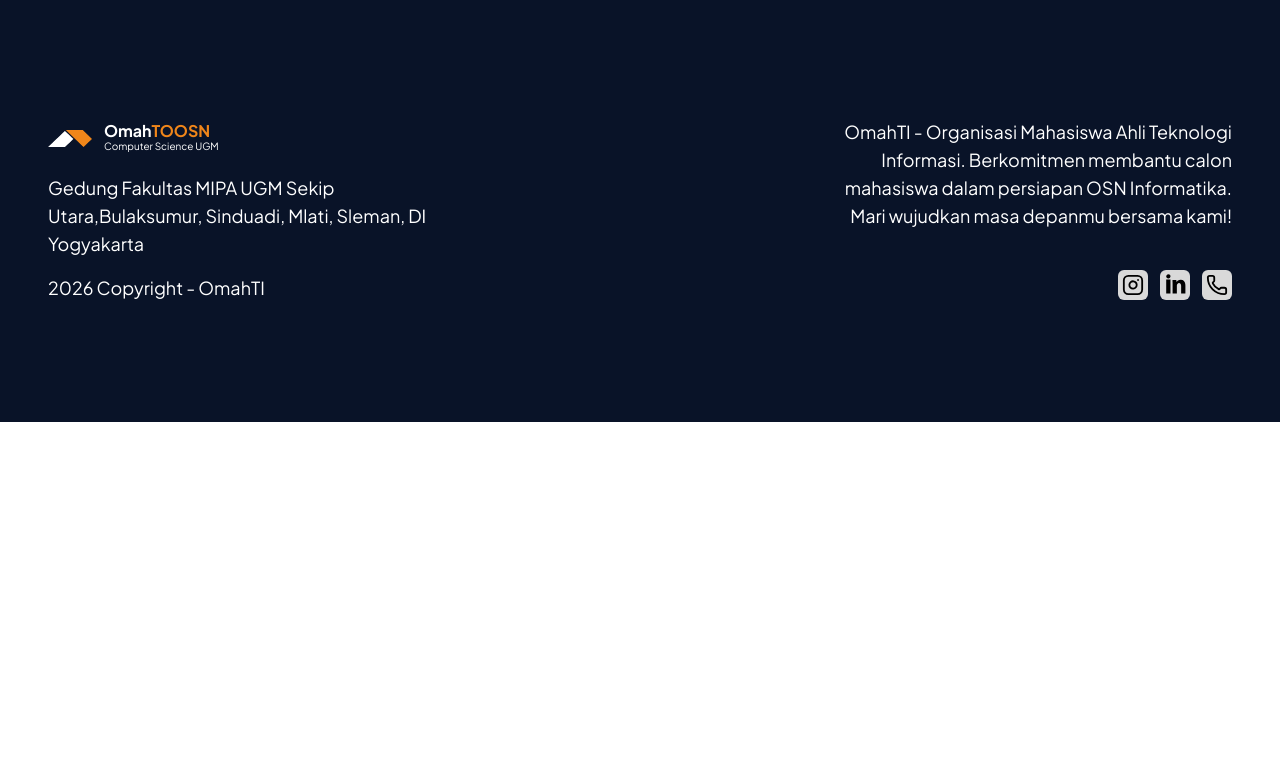
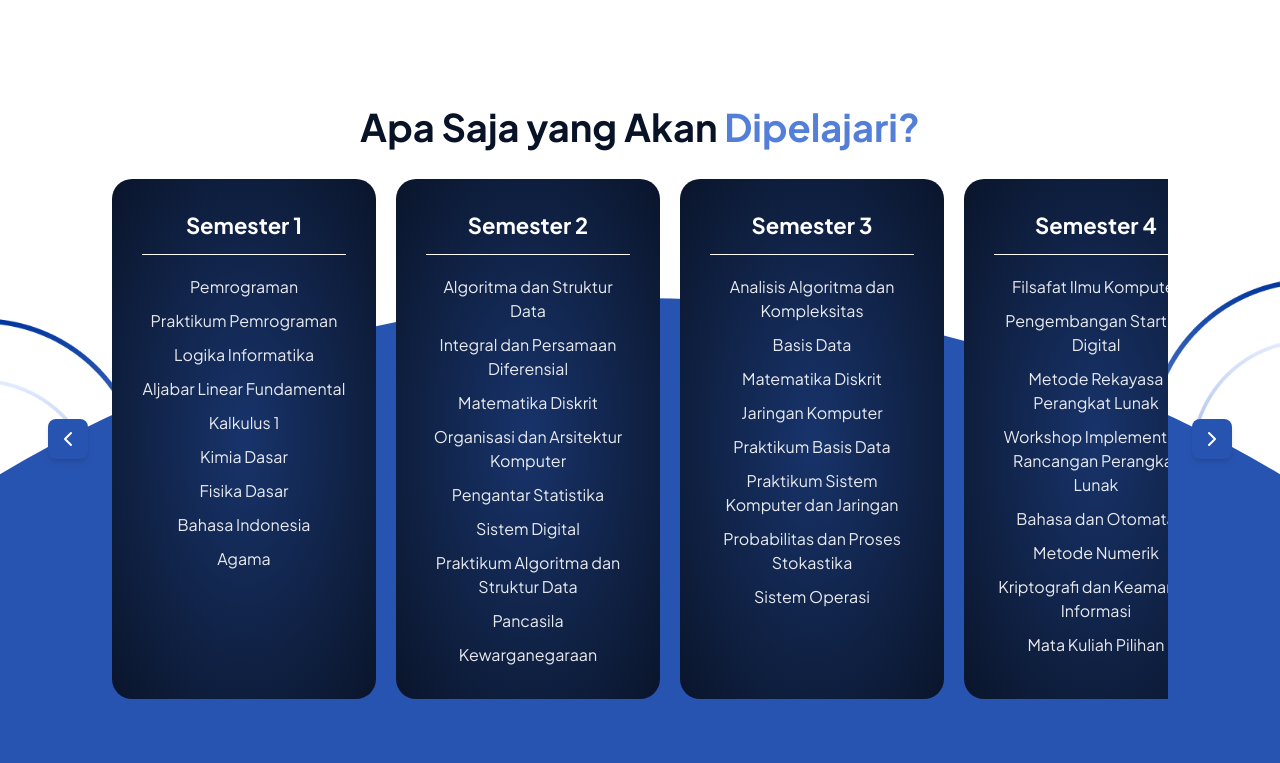
Before and after one commit to omah-ti/omahtoosn, a Next.js app: page /about in a window 1280 px wide. Shown: the part 1517-2280 px from the top of the page. Before the commit the page ends 1939 px from the top, so only its background shows below. Built offline with nearby package versions, Linux system fonts and the light colour scheme.

Commit message:
feat(about): add subject section

```diff
--- a/src/app/(unauthenticated)/about/page.tsx
+++ b/src/app/(unauthenticated)/about/page.tsx
@@ -1,11 +1,13 @@
 import Hero from "@/modules/about/hero";
 import About from "@/modules/about/about";
+import Subject from "@/modules/about/subject";
 
 export default function AboutPage() {
   return (
     <>
       <Hero />
       <About />
+      <Subject />
     </>
   )
 }
--- /dev/null
+++ b/src/modules/about/subject.tsx
@@ -0,0 +1,196 @@
+'use client';
+import { useRef } from 'react';
+import Container from "@/components/ui/container";
+import Image from "next/image";
+import { ChevronLeft, ChevronRight } from 'lucide-react';
+
+const Subject = () => {
+  const scrollRef = useRef<HTMLDivElement>(null);
+
+  const scroll = (direction: 'left' | 'right') => {
+    if (scrollRef.current) {
+      const { current } = scrollRef;
+      const scrollAmount = direction === 'left' ? -current.offsetWidth : current.offsetWidth;
+      current.scrollBy({ left: scrollAmount, behavior: 'smooth' });
+    }
+  };
+
+  const semesters = [
+    {
+      title: 'Semester 1',
+      subjects: [
+        'Pemrograman',
+        'Praktikum Pemrograman',
+        'Logika Informatika',
+        'Aljabar Linear Fundamental',
+        'Kalkulus 1',
+        'Kimia Dasar',
+        'Fisika Dasar',
+        'Bahasa Indonesia',
+        'Agama'
+      ]
+    },
+    {
+      title: 'Semester 2',
+      subjects: [
+        'Algoritma dan Struktur Data',
+        'Integral dan Persamaan Diferensial',
+        'Matematika Diskrit',
+        'Organisasi dan Arsitektur Komputer',
+        'Pengantar Statistika',
+        'Sistem Digital',
+        'Praktikum Algoritma dan Struktur Data',
+        'Pancasila',
+        'Kewarganegaraan'
+      ]
+    },
+    {
+      title: 'Semester 3',
+      subjects: [
+        'Analisis Algoritma dan Kompleksitas',
+        'Basis Data',
+        'Matematika Diskrit',
+        'Jaringan Komputer',
+        'Praktikum Basis Data',
+        'Praktikum Sistem Komputer dan Jaringan',
+        'Probabilitas dan Proses Stokastika',
+        'Sistem Operasi'
+      ]
+    },
+    {
+      title: 'Semester 4',
+      subjects: [
+        'Filsafat Ilmu Komputer',
+        'Pengembangan Startup Digital',
+        'Metode Rekayasa Perangkat Lunak',
+        'Workshop Implementasi Rancangan Perangkat Lunak',
+        'Bahasa dan Otomata',
+        'Metode Numerik',
+        'Kriptografi dan Keamanan Informasi',
+        'Mata Kuliah Pilihan'
+      ]
+    },
+    {
+      title: 'Semester 5',
+      subjects: [
+        'Pembelajaran Mesin Mendalam',
+        'Filsafat Ilmu Komputer',
+        'Mata Kuliah Pilihan'
+      ]
+    },
+    {
+      title: 'Semester 6',
+      subjects: [
+        'Pembelajaran Mesin Mendalam',
+        'Filsafat Ilmu Komputer',
+        'Mata Kuliah Pilihan'
+      ]
+    },
+    {
+      title: 'Semester 7',
+      subjects: [
+        'Pembelajaran Mesin Mendalam',
+        'Filsafat Ilmu Komputer',
+        'Mata Kuliah Pilihan'
+      ]
+    },
+    {
+      title: 'Semester 8',
+      subjects: [
+        'Pembelajaran Mesin Mendalam',
+        'Filsafat Ilmu Komputer',
+        'Mata Kuliah Pilihan'
+      ]
+    }
+  ];
+
+  return (
+    <section className="relative bg-white py-20 overflow-hidden min-h-screen flex items-center">
+      <div className="absolute bottom-0 w-full h-full pointer-events-none z-0 overflow-hidden">
+        <Image
+          src="/subject-circles.webp"
+          alt="Background Circles"
+          width={429}
+          height={429}
+          className="absolute bottom-40 scale-80 md:bottom-20 -left-60 object-cover object-bottom"
+        />
+       <Image
+          src="/subject-circles.webp"
+          alt="Background Circles"
+          width={429}
+          height={429}
+          className="absolute bottom-50 md:bottom-30 scale-80 -right-60 object-cover object-bottom"
+        />
+      </div>
+
+      <div className="absolute bottom-0 left-1/2 -translate-x-1/2 translate-y-[60%] md:translate-y-[80%] w-[1200px] h-[1200px] md:w-[2500px] md:h-[2500px] bg-primary-600 pointer-events-none rounded-[50%] z-0" />
+
+      <Container className="relative z-10 flex flex-col gap-5 md:gap-6">
+        <h2 className="md:text-[38px] text-[28px] font-bold text-center">
+          <span className="text-primary-1000">Apa Saja yang Akan </span>
+          <span className="text-primary-400">Dipelajari?</span>
+        </h2>
+
+        <div className="w-full flex items-center justify-center gap-6 group">
+          <button
+            onClick={() => scroll('left')}
+            className="bg-primary-600 hover:bg-primary-700 p-2 rounded-lg cursor-pointer text-white transition-all hidden md:block shadow-md shrink-0"
+            aria-label="Scroll left"
+          >
+            <ChevronLeft className="w-6 h-6" />
+          </button>
+
+          <div
+            ref={scrollRef}
+            className="flex gap-4 md:gap-5 overflow-x-auto snap-x snap-mandatory [&::-webkit-scrollbar]:hidden [-ms-overflow-style:none] [scrollbar-width:none] items-center min-w-0 w-full"
+          >
+            {semesters.map((sem, idx) => (
+              <div
+                key={idx}
+                className="w-full shrink-0 max-w-48 md:max-w-66 min-h-107 md:min-h-130 bg-radial from-primary-800 to-primary-900 rounded-[20px] py-6 px-1 md:p-[30px] text-white relative flex flex-col snap-center mx-auto md:mx-0"
+              >
+                <h3 className="text-[22px] font-bold text-center mb-3">{sem.title}</h3>
+                <div className="w-33 mx-auto md:w-full h-px bg-white mb-5" />
+                <ul className="flex flex-col gap-[10px] text-center">
+                  {sem.subjects.map((subject, sIdx) => (
+                    <li key={sIdx} className="text-xs md:text-base text-white/90">
+                      {subject}
+                    </li>
+                  ))}
+                </ul>
+              </div>
+            ))}
+          </div>
+
+          <button
+            onClick={() => scroll('right')}
+            className="bg-primary-600 hover:bg-primary-700 p-2 rounded-lg cursor-pointer text-white transition-all hidden md:block shadow-md shrink-0"
+            aria-label="Scroll right"
+          >
+            <ChevronRight className="w-6 h-6" />
+          </button>
+        </div>
+
+        <div className="flex justify-between items-center md:hidden">
+          <button
+            onClick={() => scroll('left')}
+            className="bg-primary-200 hover:bg-primary-300 p-[10px] rounded-lg cursor-pointer text-primary-1000 transition-all shadow-md justify-center"
+            aria-label="Scroll left"
+          >
+            <ChevronLeft className="w-6 h-6" />
+          </button>
+
+          <button
+            onClick={() => scroll('right')}
+            className="bg-primary-200 hover:bg-primary-300 p-[10px] rounded-lg text-primary-1000 transition-all shadow-md justify-center"
+            aria-label="Scroll right"
+          >
+            <ChevronRight className="w-6 h-6" />
+          </button>
+        </div>
+      </Container>
+    </section>
+  )
+}
+
+export default Subject;
```
Also changed, not shown: public/subject-circles.webp (added).
